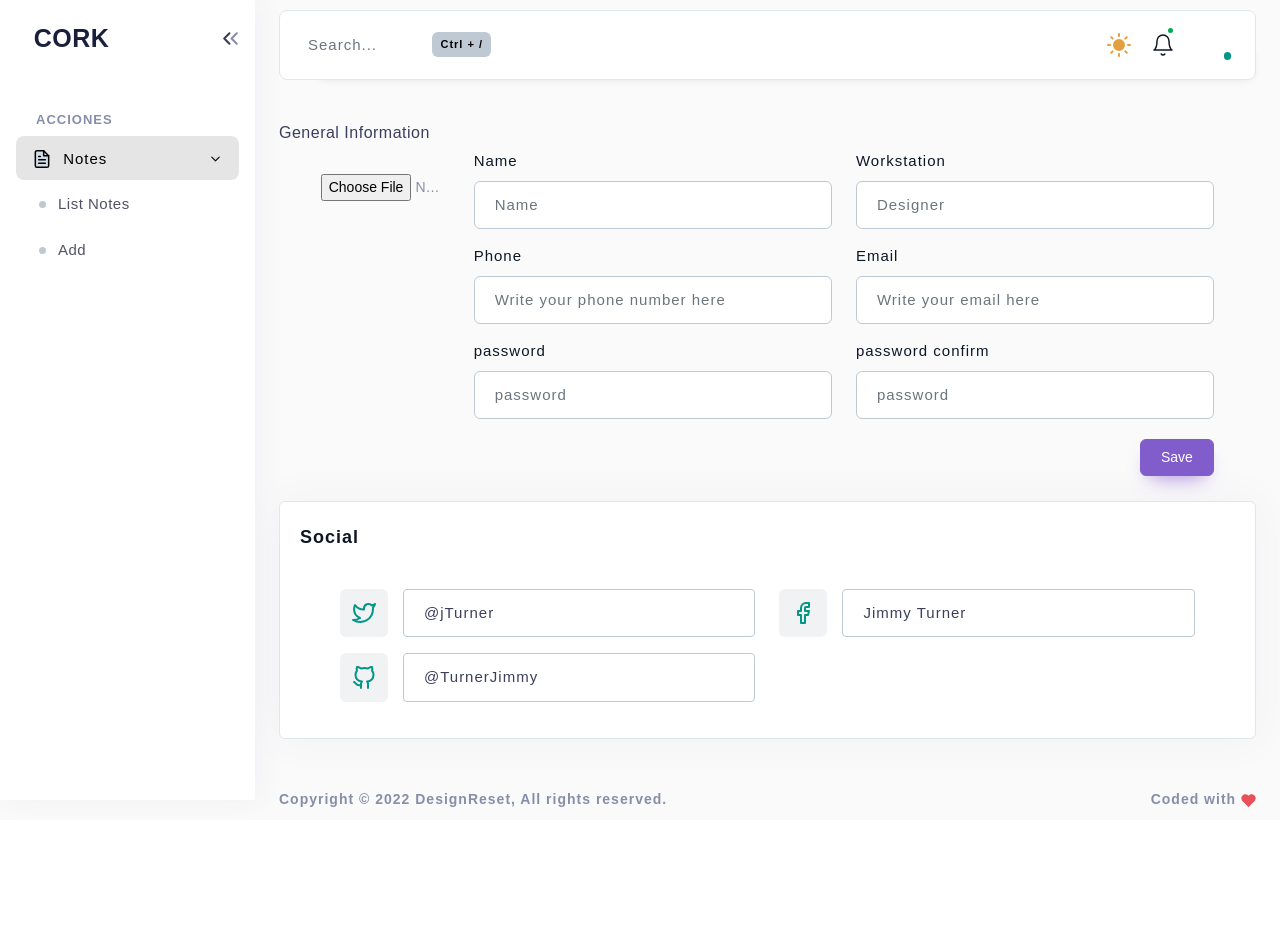
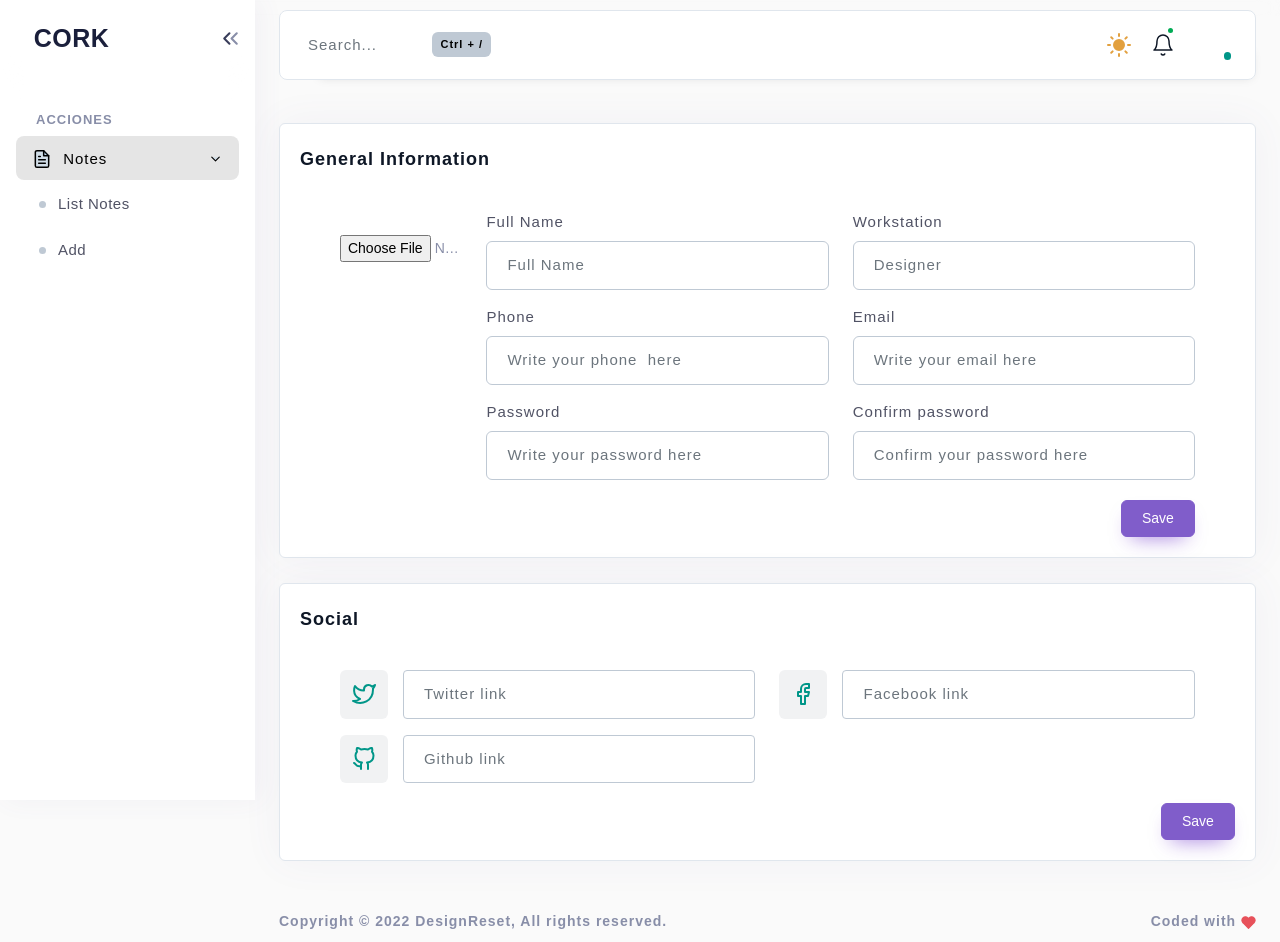
Before and after one commit to AlexNarvaez00/note-app-codeigniter, a CodeIgniter 4 app: template app/Views/profile/edit.php in a window 1280 px wide. Before the commit the page ends 807 px from the top, so only its background shows below. Run offline with PHP 8.4 and a stand-in for CodeIgniter, Linux system fonts and the light colour scheme; the template is opened without the code that fills it, so the values that code supplies are empty; some libraries are stand-ins or nearby versions.

Commit message:
Cmbios gracias dosito :v

```diff
--- a/app/Config/Routes.php
+++ b/app/Config/Routes.php
@@ -62,5 +62,5 @@ $routes->resource('profile');
 
 $routes->get('/singup','Register::index');
 $routes->post('/singup','Register::registerAction');
-
+$routes->post('/upload/(.*)','UploadFile::store/$1');
 //service('auth')->routes($routes);
--- a/app/Views/components/navbar.php
+++ b/app/Views/components/navbar.php
@@ -229,7 +229,7 @@
     <a href="javascript:void(0);" class="nav-link dropdown-toggle user" id="userProfileDropdown" data-bs-toggle="dropdown" aria-haspopup="true" aria-expanded="false">
      <div class="avatar-container">
       <div class="avatar avatar-sm avatar-indicators avatar-online">
-       <?= img($profile['imgProfile'], false, ['class' => 'rounded-circle', 'alt' => 'avatar'])  ?>
+       <?= img(base_url('imgs/'.$profile['imgProfile']), false, ['class' => 'rounded-circle', 'alt' => 'avatar'])  ?>
       </div>
      </div>
     </a>
--- a/app/Views/profile/edit.php
+++ b/app/Views/profile/edit.php
@@ -44,17 +44,20 @@ Edit - Profile
 <?php endforeach; ?>
 <?= $this->endSection() ?>
 <?= $this->section('main-content') ?>
-<form action="<?= url_to('Profile::update/$1', auth()->getUser()->id) ?>" method="POST">
- <?= csrf_field() ?>
- <input type="hidden" name="_method" value="PATCH" />
+<div class="tab-pane fade show active" id="animated-underline-home" role="tabpanel" aria-labelledby="animated-underline-home-tab">
  <div class="row">
   <div class="col-xl-12 col-lg-12 col-md-12 layout-spacing">
-   <form class="section general-info">
+   <form class="section general-info" method="POST" action="<?= url_to('Profile::update/$1', auth()->getUser()->id) ?>">
+    <?= csrf_field() ?>
+    <input type="hidden" name="type-informacion" value="personal">
+    <input type="hidden" name="_method" value="PUT">
     <div class="info">
      <h6 class="">General Information</h6>
      <div class="row">
       <div class="col-lg-11 mx-auto">
        <div class="row">
+        <?= $errors->listErrors() ?>
+
         <div class="col-xl-2 col-lg-12 col-md-4">
          <div class="profile-image  mt-4 pe-md-4">
 
@@ -63,7 +66,7 @@ Edit - Profile
                                                                         // properties to JavaScript -->
 
           <div class="img-uploader-content">
-           <input type="file" class="filepond" name="filepond" accept="image/png, image/jpeg, image/gif" />
+	  <input type="file" class="filepond" name="filepond" accept="image/png, image/jpeg, image/gif" value="<?= base_url('imgs/'.$profile['imgProfile'])?>" />
           </div>
 
          </div>
@@ -73,18 +76,18 @@ Edit - Profile
           <div class="row">
            <div class="col-md-6">
             <div class="form-group">
-             <label for="fullName">Name</label>
-             <input type="text" class="form-control mb-3" id="fullName" placeholder="Name" value="<?= auth()->getUser()->username ?>">
+             <label for="fullName">Full Name</label>
+             <input type="text" class="form-control mb-3" name="username" id="fullName" placeholder="Full Name" value="<?= auth()->getUser()->username ?>">
             </div>
            </div>
 
            <div class="col-md-6">
             <div class="form-group">
              <label for="profession">Workstation</label>
-             <input type="text" class="form-control mb-3" id="profession" placeholder="Designer" value="<?= $profile['workstation']  ?>">
+             <input type="text" class="form-control mb-3" id="profession" name="workstation" placeholder="Designer" value="<?= $profile['workstation'] ?>">
             </div>
            </div>
-           <!--
+           <!---
            <div class="col-md-6">
             <div class="form-group">
              <label for="country">Country</label>
@@ -98,58 +101,57 @@ Edit - Profile
               <option>Norway</option>
               <option>Canada</option>
              </select>
-           </div>
-          </div>
-           -->
-           <!--
+            </div></div> -->
+           <!---
            <div class="col-md-6">
             <div class="form-group">
              <label for="address">Address</label>
              <input type="text" class="form-control mb-3" id="address" placeholder="Address" value="New York">
-           </div>
-   </div>
--->
+            </div></div> -->
            <!--
            <div class="col-md-6">
             <div class="form-group">
              <label for="location">Location</label>
              <input type="text" class="form-control mb-3" id="location" placeholder="Location">
-           </div>
-   </div>
--->
+            </div></div>-->
            <div class="col-md-6">
             <div class="form-group">
              <label for="phone">Phone</label>
-             <input type="text" class="form-control mb-3" id="phone" placeholder="Write your phone number here" value="<?= $profile['cellphone']  ?>">
+             <input type="phone" class="form-control mb-3" name="cellphone" id="cellphone" placeholder="Write your phone  here" value="<?= $profile['cellphone'] ?>">
             </div>
            </div>
            <div class="col-md-6">
             <div class="form-group">
              <label for="email">Email</label>
-             <input type="text" class="form-control mb-3" id="email" placeholder="Write your email here" value="<?= auth()->getUser()->getEmail() ?>">
+             <input type="text" class="form-control mb-3" id="email" placeholder="Write your email here" value="<?= auth()->getUser()->email ?>">
+            </div>
+           </div>
+           <!--  CONTRASEÑAS  --->
+           <div class="col-md-6">
+            <div class="form-group">
+             <label for="phone">Password</label>
+             <input type="password" class="form-control mb-3" id="password" placeholder="Write your password here" value="">
             </div>
            </div>
            <div class="col-md-6">
             <div class="form-group">
-             <label for="password">password</label>
-             <input type="password" class="form-control mb-3" id="password" placeholder="password">
+             <label for="email">Confirm password</label>
+             <input type="password" class="form-control mb-3" id="password_confirm" placeholder="Confirm your password here" value="">
             </div>
            </div>
-           <!--Confirmacion de la contraseña-->
+           <!--
            <div class="col-md-6">
             <div class="form-group">
-             <label for="password2">password confirm</label>
-             <input type="password" class="form-control mb-3" id="password2" placeholder="password">
-            </div>
-           </div>
+             <label for="website1">Website</label>
+             <input type="text" class="form-control mb-3" id="website1" placeholder="Enter URL">
+            </div> </div> -->
            <!--
            <div class="col-md-12 mt-1">
             <div class="form-check">
              <input class="form-check-input" type="checkbox" value="" id="customCheck1">
              <label class="form-check-label" for="customCheck1">Make this my default address</label>
-           </div>
-          </div>
--->
+            </div> </div> -->
+
            <div class="col-md-12 mt-1">
             <div class="form-group text-end">
              <button class="btn btn-secondary">Save</button>
@@ -168,56 +170,45 @@ Edit - Profile
   </div>
 
   <div class="col-xl-12 col-lg-12 col-md-12 layout-spacing">
-   <form id="social" class="section social">
+   <form id="social" class="section social" method="POST" action="<?= url_to('Profile::update/$1', auth()->getUser()->id) ?>">
+    <?= csrf_field() ?>
+    <input type="hidden" name="_method" value="PUT">
+    <input type="hidden" name="type-informacion" value="social">
     <div class="info">
      <h5 class="">Social</h5>
      <div class="row">
 
       <div class="col-md-11 mx-auto">
        <div class="row">
-        <!--
+        <!---
  <div class="col-md-6">
-
          <div class="input-group social-linkedin mb-3">
-         <span class="input-group-text me-3" id="linkedin">
-          <svg xmlns="http://www.w3.org/2000/svg" width="24" height="24" viewBox="0 0 24 24" fill="none" stroke="currentColor" stroke-width="2" stroke-linecap="round" stroke-linejoin="round" class="feather feather-linkedin">
-           <path d="M16 8a6 6 0 0 1 6 6v7h-4v-7a2 2 0 0 0-2-2 2 2 0 0 0-2 2v7h-4v-7a6 6 0 0 1 6-6z">
-           </path>
-           <rect x="2" y="9" width="4" height="12">
-           </rect>
-           <circle cx="4" cy="4" r="2">
-           </circle>
-          </svg>
-         </span>
+          <span class="input-group-text me-3" id="linkedin"><svg xmlns="http://www.w3.org/2000/svg" width="24" height="24" viewBox="0 0 24 24" fill="none" stroke="currentColor" stroke-width="2" stroke-linecap="round" stroke-linejoin="round" class="feather feather-linkedin">
+            <path d="M16 8a6 6 0 0 1 6 6v7h-4v-7a2 2 0 0 0-2-2 2 2 0 0 0-2 2v7h-4v-7a6 6 0 0 1 6-6z"></path>
+            <rect x="2" y="9" width="4" height="12"></rect>
+            <circle cx="4" cy="4" r="2"></circle>
+           </svg></span>
           <input type="text" class="form-control" placeholder="Linkedin Username" aria-label="Username" aria-describedby="linkedin" value="jimmy_turner">
          </div>
-       </div>
--->
+        </div>-->
+
         <div class="col-md-6">
          <div class="input-group social-tweet mb-3">
-          <span class="input-group-text me-3" id="tweet">
-           <svg xmlns="http://www.w3.org/2000/svg" width="24" height="24" viewBox="0 0 24 24" fill="none" stroke="currentColor" stroke-width="2" stroke-linecap="round" stroke-linejoin="round" class="feather feather-twitter">
-            <path d="M23 3a10.9 10.9 0 0 1-3.14 1.53 4.48 4.48 0 0 0-7.86 3v1A10.66 10.66 0 0 1 3 4s-4 9 5 13a11.64 11.64 0 0 1-7 2c9 5 20 0 20-11.5a4.5 4.5 0 0 0-.08-.83A7.72 7.72 0 0 0 23 3z">
-            </path>
-           </svg>
-          </span>
-          <input type="text" class="form-control" placeholder="Twitter Username" aria-label="Username" aria-describedby="tweet" value="@jTurner">
+          <span class="input-group-text me-3" id="tweet"><svg xmlns="http://www.w3.org/2000/svg" width="24" height="24" viewBox="0 0 24 24" fill="none" stroke="currentColor" stroke-width="2" stroke-linecap="round" stroke-linejoin="round" class="feather feather-twitter">
+            <path d="M23 3a10.9 10.9 0 0 1-3.14 1.53 4.48 4.48 0 0 0-7.86 3v1A10.66 10.66 0 0 1 3 4s-4 9 5 13a11.64 11.64 0 0 1-7 2c9 5 20 0 20-11.5a4.5 4.5 0 0 0-.08-.83A7.72 7.72 0 0 0 23 3z"></path>
+           </svg></span>
+          <input type="text" class="form-control" name="twitter_link" placeholder="Twitter link" aria-label="Username" aria-describedby="tweet" value="<?= $profile['twitter_link'] ?>">
          </div>
         </div>
 
         <div class="col-md-6">
          <div class="input-group social-fb mb-3">
-          <span class="input-group-text me-3" id="fb">
-           <svg xmlns="http://www.w3.org/2000/svg" width="24" height="24" viewBox="0 0 24 24" fill="none" stroke="currentColor" stroke-width="2" stroke-linecap="round" stroke-linejoin="round" class="feather feather-facebook">
-            <path d="M18 2h-3a5 5 0 0 0-5 5v3H7v4h3v8h4v-8h3l1-4h-4V7a1 1 0 0 1 1-1h3z">
-            </path>
-           </svg>
-          </span>
-          <input type="text" class="form-control" placeholder="Facebook Username" aria-label="Username" aria-describedby="fb" value="Jimmy Turner">
+          <span class="input-group-text me-3" id="fb"><svg xmlns="http://www.w3.org/2000/svg" width="24" height="24" viewBox="0 0 24 24" fill="none" stroke="currentColor" stroke-width="2" stroke-linecap="round" stroke-linejoin="round" class="feather feather-facebook">
+            <path d="M18 2h-3a5 5 0 0 0-5 5v3H7v4h3v8h4v-8h3l1-4h-4V7a1 1 0 0 1 1-1h3z"></path>
+           </svg></span>
+          <input type="text" class="form-control" name="facebook_link" placeholder="Facebook link" aria-label="Username" aria-describedby="fb" value="<?= $profile['facebook_link']  ?>">
          </div>
         </div>
-
-
        </div>
       </div>
 
@@ -226,15 +217,17 @@ Edit - Profile
 
         <div class="col-md-6">
          <div class="input-group social-github mb-3">
-          <span class="input-group-text me-3" id="github">
-           <svg xmlns="http://www.w3.org/2000/svg" width="24" height="24" viewBox="0 0 24 24" fill="none" stroke="currentColor" stroke-width="2" stroke-linecap="round" stroke-linejoin="round" class="feather feather-github">
-            <path d="M9 19c-5 1.5-5-2.5-7-3m14 6v-3.87a3.37 3.37 0 0 0-.94-2.61c3.14-.35 6.44-1.54 6.44-7A5.44 5.44 0 0 0 20 4.77 5.07 5.07 0 0 0 19.91 1S18.73.65 16 2.48a13.38 13.38 0 0 0-7 0C6.27.65 5.09 1 5.09 1A5.07 5.07 0 0 0 5 4.77a5.44 5.44 0 0 0-1.5 3.78c0 5.42 3.3 6.61 6.44 7A3.37 3.37 0 0 0 9 18.13V22">
-            </path>
-           </svg>
-          </span>
-          <input type="text" class="form-control" placeholder="Github Username" aria-label="Username" aria-describedby="github" value="@TurnerJimmy">
+          <span class="input-group-text me-3" id="github"><svg xmlns="http://www.w3.org/2000/svg" width="24" height="24" viewBox="0 0 24 24" fill="none" stroke="currentColor" stroke-width="2" stroke-linecap="round" stroke-linejoin="round" class="feather feather-github">
+            <path d="M9 19c-5 1.5-5-2.5-7-3m14 6v-3.87a3.37 3.37 0 0 0-.94-2.61c3.14-.35 6.44-1.54 6.44-7A5.44 5.44 0 0 0 20 4.77 5.07 5.07 0 0 0 19.91 1S18.73.65 16 2.48a13.38 13.38 0 0 0-7 0C6.27.65 5.09 1 5.09 1A5.07 5.07 0 0 0 5 4.77a5.44 5.44 0 0 0-1.5 3.78c0 5.42 3.3 6.61 6.44 7A3.37 3.37 0 0 0 9 18.13V22"></path>
+           </svg></span>
+          <input type="text" class="form-control" name="github_link" placeholder="Github link" aria-label="Username" aria-describedby="github" value="<?= $profile['github_link'] ?>">
          </div>
         </div>
+       </div>
+      </div>
+      <div class="col-md-12 mt-1">
+       <div class="form-group text-end">
+        <button class="btn btn-secondary">Save</button>
        </div>
       </div>
      </div>
@@ -242,12 +235,12 @@ Edit - Profile
    </form>
   </div>
  </div>
-
-
-</form>
-
+</div>
 <?= $this->endSection() ?>
 <?= $this->section('script-section') ?>
+<script>
+ let imgProfileSRC = "<?= base_url('imgs/' . $profile['imgProfile']) ?>";
+</script>
 <?= script_tag("cork/src/plugins/src/filepond/filepond.min.js") ?>
 <?= script_tag("cork/src/plugins/src/filepond/FilePondPluginFileValidateType.min.js") ?>
 <?= script_tag("cork/src/plugins/src/filepond/FilePondPluginImageExifOrientation.min.js") ?>
@@ -259,5 +252,14 @@ Edit - Profile
 <?= script_tag("cork/src/plugins/src/notification/snackbar/snackbar.min.js") ?>
 <?= script_tag("cork/src/plugins/src/sweetalerts2/sweetalerts2.min.js") ?>
 <?= script_tag("cork/src/assets/js/users/account-settings.js") ?>
-
+<script>
+ FilePond.setOptions({
+  server: {
+   url: '<?= url_to('UploadFile::store/$1', auth()->getUser()->id) ?>',
+   headers: {
+    "X-CSRF-TOKEN":"<?= csrf_hash()?>"
+   },
+  }
+ });
+</script>
 <?= $this->endSection() ?>
--- a/app/Views/profile/profile.php
+++ b/app/Views/profile/profile.php
@@ -35,7 +35,7 @@ Profile
       </svg></a>
     </div>
     <div class="text-center user-info">
-     <?= img($profile['imgProfile'], false, ['class' => 'avatar']) ?>
+     <?= img(base_url('imgs/'.$profile['imgProfile']), false, ['class' => 'avatar']) ?>
      <p class=""><?= $user['username'] ?></p>
     </div>
     <div class="user-info-list">
--- a/public/cork/src/assets/js/users/account-settings.js
+++ b/public/cork/src/assets/js/users/account-settings.js
@@ -12,104 +12,105 @@ FilePond.registerPlugin(
   FilePondPluginImagePreview,
   FilePondPluginImageCrop,
   FilePondPluginImageResize,
-    FilePondPluginImageTransform,
+  FilePondPluginImageTransform
   //   FilePondPluginImageEdit
 );
 
 // Select the file input and use
 // create() to turn it into a pond
-  FilePond.create(
-    document.querySelector('.filepond'),
-    {
+FilePond.create(document.querySelector(".filepond"), {
   imagePreviewHeight: 170,
-      imageCropAspectRatio: '1:1',
+  imageCropAspectRatio: "1:1",
   imageResizeTargetWidth: 200,
   imageResizeTargetHeight: 200,
-      stylePanelLayout: 'compact circle',
-      styleLoadIndicatorPosition: 'center bottom',
-      styleProgressIndicatorPosition: 'right bottom',
-      styleButtonRemoveItemPosition: 'left bottom',
-      styleButtonProcessItemPosition: 'right bottom',
+  stylePanelLayout: "compact circle",
+  styleLoadIndicatorPosition: "center bottom",
+  styleProgressIndicatorPosition: "right bottom",
+  styleButtonRemoveItemPosition: "left bottom",
+  styleButtonProcessItemPosition: "right bottom",
   files: [
     {
       // the server file reference
-              source: '../src/assets/img/user-profile.jpeg',
+      source: imgProfileSRC,
 
       // set type to limbo to tell FilePond this is a temp file
       options: {
-                  type: 'image/png',
+        type: "image/png",
       },
     },
   ],
-    }
-);
+});
 
-// Purge Cache Notification
-document.querySelector('.btn-clear-purge').addEventListener('click', function() {
-    Snackbar.show({
-        text: 'Cache Purged Successfully',
-        pos: 'bottom-right',
-        actionTextColor: '#fff',
-        backgroundColor: '#805dca'
-    });
-})
+//// Purge Cache Notification
+//document
+//  .querySelector(".btn-clear-purge")
+//  .addEventListener("click", function () {
+//    Snackbar.show({
+//      text: "Cache Purged Successfully",
+//      pos: "bottom-right",
+//      actionTextColor: "#fff",
+//      backgroundColor: "#805dca",
+//    });
+//  });
 
-// Delete Account Notification
-document.querySelector('.btn-delete-account').addEventListener('click', function() {
-    Swal.fire({
-        title: 'Are you sure?',
-        text: "You won't be able to revert this!",
-        icon: 'warning',
-        showCancelButton: true,
-        confirmButtonColor: '#e7515a',
-        cancelButtonColor: '#3b3f5c',
-        confirmButtonText: 'Yes, delete it!'
-    }).then((result) => {
-        if (result.isConfirmed) {
-            Swal.fire(
-                'Deleted!',
-            'Your account has been deleted.',
-            'success'
-            )
-        }
-    })
-})
-
+//// Delete Account Notification
+//document
+//  .querySelector(".btn-delete-account")
+//  .addEventListener("click", function () {
+//    Swal.fire({
+//      title: "Are you sure?",
+//      text: "You won't be able to revert this!",
+//      icon: "warning",
+//      showCancelButton: true,
+//      confirmButtonColor: "#e7515a",
+//      cancelButtonColor: "#3b3f5c",
+//      confirmButtonText: "Yes, delete it!",
+//    }).then((result) => {
+//      if (result.isConfirmed) {
+//        Swal.fire("Deleted!", "Your account has been deleted.", "success");
+//      }
+//    });
+//  });
 
 // Selectable Dropdown
 function selectableDropdown(getElement, myCallback) {
   var getDropdownElement = getElement;
   for (var i = 0; i < getDropdownElement.length; i++) {
-        getDropdownElement[i].addEventListener('click', function() {
+    getDropdownElement[i].addEventListener("click", function () {
+      var dataValue = this.getAttribute("data-value");
+      var dataImage = this.getAttribute("data-img-value");
 
-            var dataValue = this.getAttribute('data-value');
-          var dataImage = this.getAttribute('data-img-value');
-
-          if(dataValue === null && dataImage === null) {
-              console.warn('No attributes are defined. Kindly define one attribute atleast')
+      if (dataValue === null && dataImage === null) {
+        console.warn(
+          "No attributes are defined. Kindly define one attribute atleast"
+        );
       }
 
-          if (dataValue != '' && dataValue != null) {
-              this.parentElement.parentNode.querySelector('.dropdown-toggle > .selectable-text').innerText = dataValue;
+      if (dataValue != "" && dataValue != null) {
+        this.parentElement.parentNode.querySelector(
+          ".dropdown-toggle > .selectable-text"
+        ).innerText = dataValue;
       }
 
-            if (dataImage != '' && dataImage != null) {
-            this.parentElement.parentNode.querySelector('.dropdown-toggle > img').setAttribute('src', dataImage );
+      if (dataImage != "" && dataImage != null) {
+        this.parentElement.parentNode
+          .querySelector(".dropdown-toggle > img")
+          .setAttribute("src", dataImage);
       }
-
-    })
+    });
   }
 }
 
-selectableDropdown(document.querySelectorAll('.cardName-select .dropdown-item'));
+selectableDropdown(
+  document.querySelectorAll(".cardName-select .dropdown-item")
+);
 
-
-// Add Address Fous Input
-document.querySelector('.add-address').addEventListener('click', function() {
-    document.querySelector(".add-billing-address-input").focus();
-})
+/*// Add Address Fous Input*/
+/*document.querySelector(".add-address").addEventListener("click", function () {*/
+/*document.querySelector(".add-billing-address-input").focus();*/
+/*});*/
 
 // Add Payment Fous Input
-document.querySelector('.add-payment').addEventListener('click', function() {
-    document.querySelector(".add-payment-method-input").focus();
-})
+/*document.querySelector(".add-payment").addEventListener("click", function () {*/
+/*document.querySelector(".add-payment-method-input").focus();*/
+/*});*/
```
Also changed, not shown: app/Config/Validation.php (+16 -4 lines), app/Controllers/Profile.php (+51 -4 lines), app/Controllers/UploadFile.php (added, +31 -0 lines), public/imgs/1659326280_c6636a3fe8755ac54a7a.jpg (added), public/imgs/1659326744_abb6eb883d765bc627b6.jpg (added), public/imgs/1659326842_473dd3ca27a4d2d18ea4.jpg (added), public/imgs/1659326918_5155467e0a745ee8a7d3.jpg (added), public/imgs/1659326964_cc24f8b72fd8ab424e89.jpg (added), 2 other files. Lines whose indentation alone changed are shown as unchanged.
